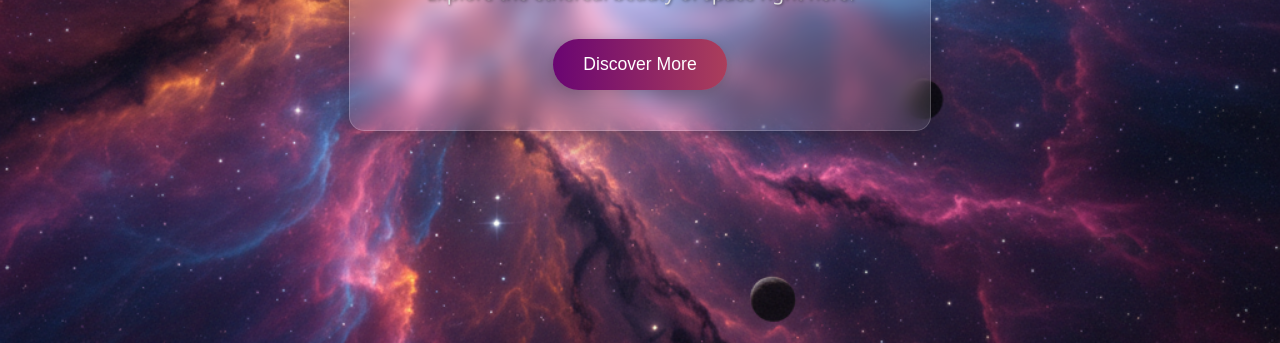
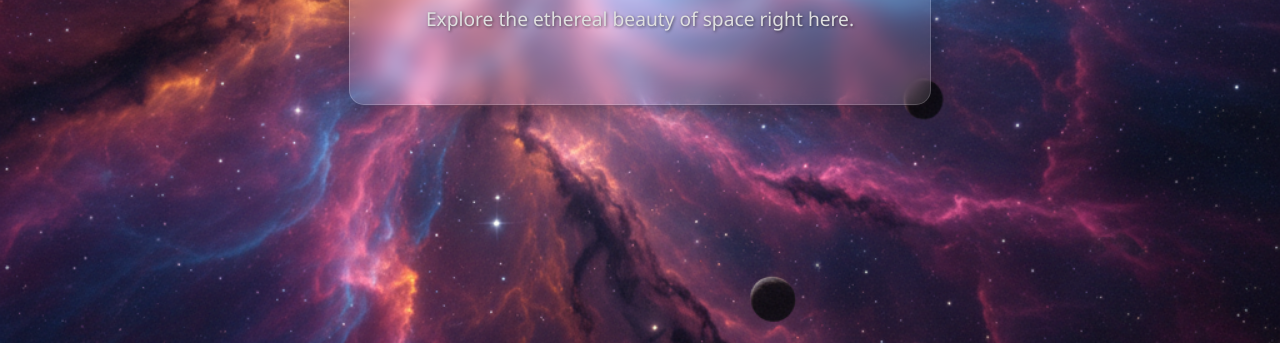
Before and after one commit to yammyys/default, a plain HTML site: page index.html in a window 1280 px wide. Shown: the part 457-800 px from the top of the page. Drawn offline with Linux system fonts and the light colour scheme.

Commit message:
Update index.html

```diff
--- a/index.html
+++ b/index.html
@@ -12,7 +12,7 @@
         <div class="content-card">
             <h1>Welcome to the Cosmos!</h1>
             <p>Explore the ethereal beauty of space right here.</p>
-            <button>Discover More</button>
+
         </div>
     </div>
 
```
